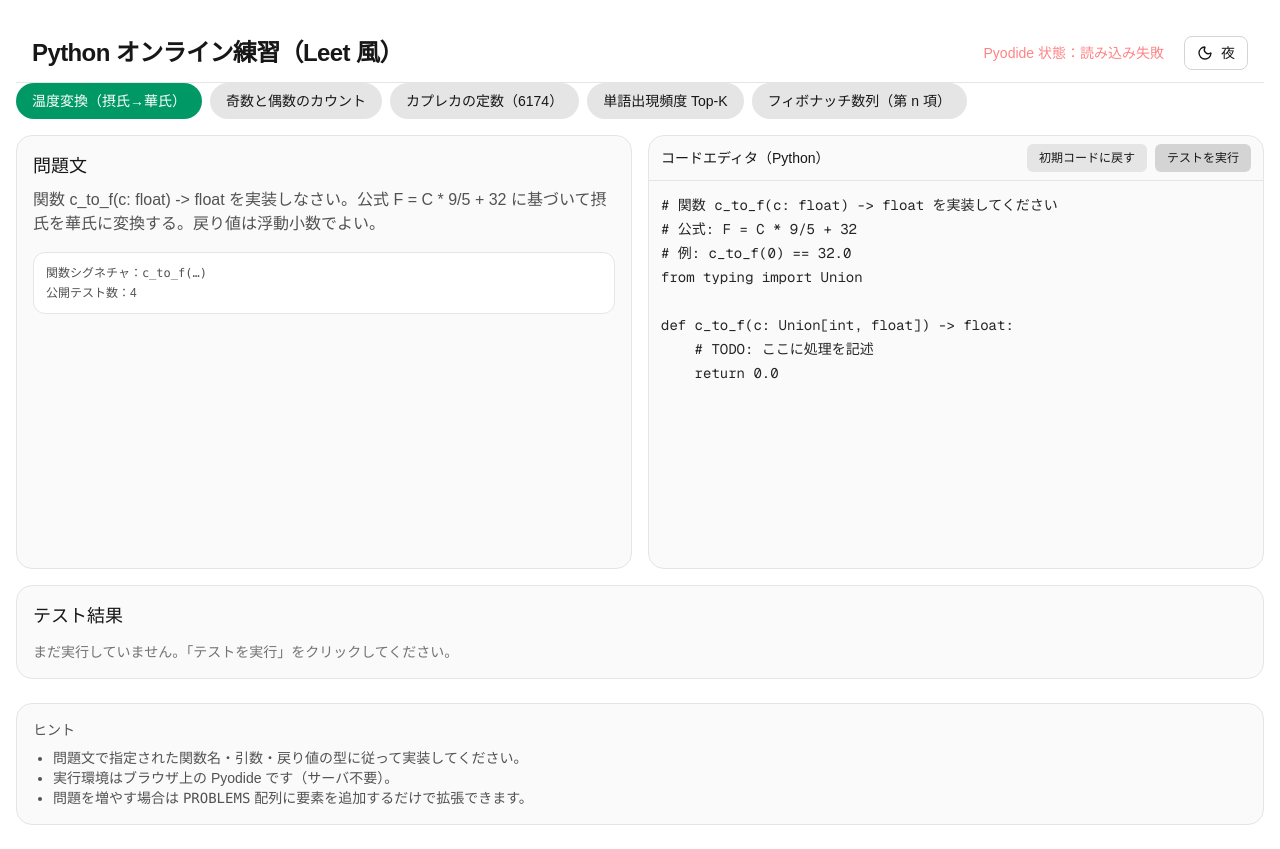
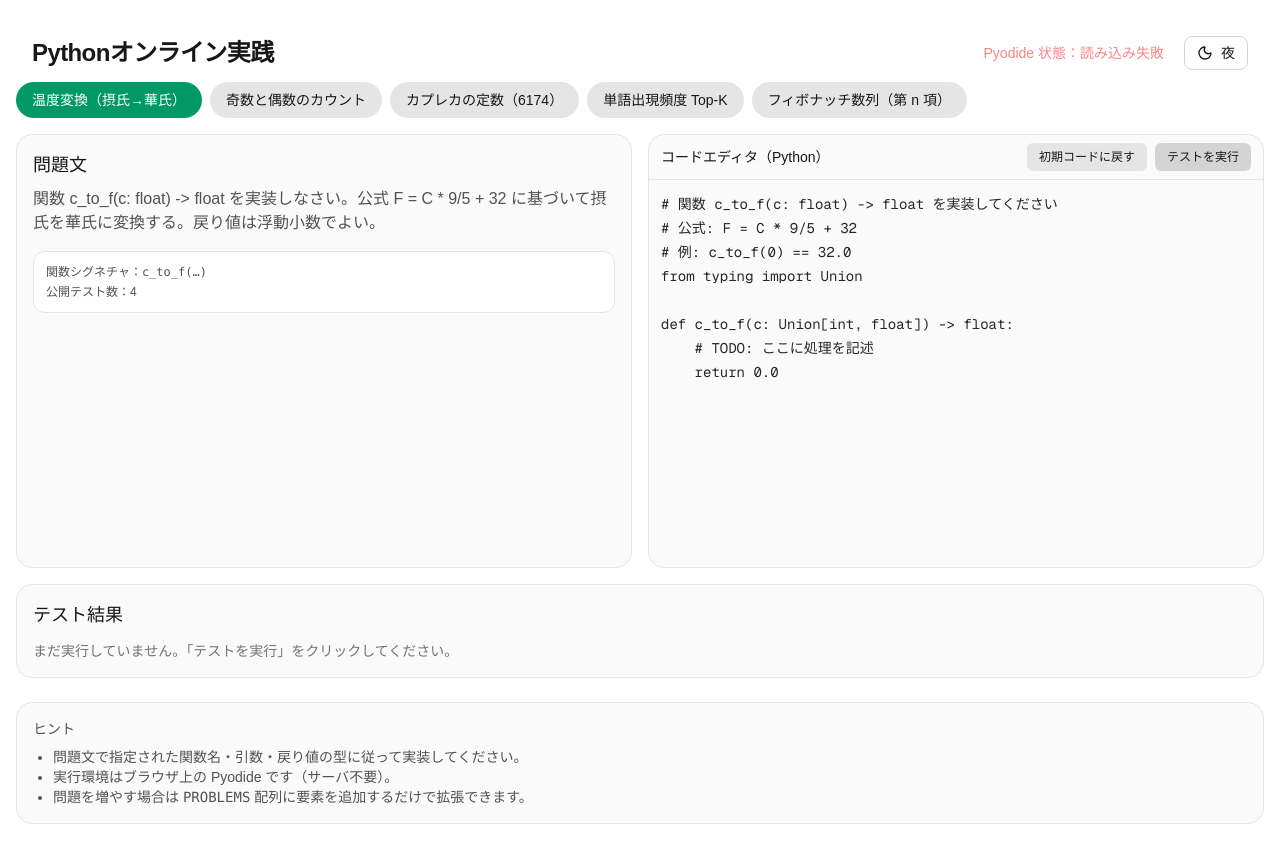
Before and after one commit to YoshihiroChen/IT-Study-Program, a Next.js app in the folder frontend/: page /paths/web/py-coding-problems in a window 1280 px wide. Built offline with nearby package versions, Linux system fonts and the light colour scheme.

Commit message:
new edition

```diff
--- a/frontend/src/app/paths/web/py-coding-problems/page.tsx
+++ b/frontend/src/app/paths/web/py-coding-problems/page.tsx
@@ -423,7 +423,7 @@ export default function PyCodingProblemsPage() {
 
   // テーマ別クラス
   const pageCls = cx(isDark ? 'bg-neutral-950 text-neutral-100' : 'bg-white text-neutral-900', 'min-h-screen transition-colors');
-  const headerCls = cx('sticky top-0 z-40 border-b backdrop-blur', isDark ? 'border-white/10 bg-neutral-950/70' : 'border-neutral-200 bg-white/80');
+  const headerCls = cx('sticky top-0 z-40 backdrop-blur', isDark ? 'border-white/10 bg-neutral-950/70' : 'border-neutral-200 bg-white/80');
   const tabActive = isDark ? 'bg-emerald-600 hover:bg-emerald-500' : 'bg-emerald-600 hover:bg-emerald-500 text-white';
   const tabIdle = isDark ? 'bg-neutral-800 hover:bg-neutral-700' : 'bg-neutral-200 hover:bg-neutral-300';
   const cardBorder = isDark ? 'border-neutral-800' : 'border-neutral-200';
@@ -438,7 +438,7 @@ export default function PyCodingProblemsPage() {
         {/* ヘッダー */}
         <header className={headerCls}>
           <div className="mx-auto flex max-w-7xl items-center justify-between px-4 py-3">
-            <h1 className="text-2xl font-semibold tracking-tight">Python オンライン練習（Leet 風）</h1>
+            <h1 className="text-2xl font-semibold tracking-tight">Pythonオンライン実践</h1>
             <div className="flex items-center gap-3 text-sm">
               <span className={cx('opacity-80', error ? 'text-red-400' : '')}>
                 Pyodide 状態：{loading ? '読み込み中…' : error ? '読み込み失敗' : '準備完了'}
```
